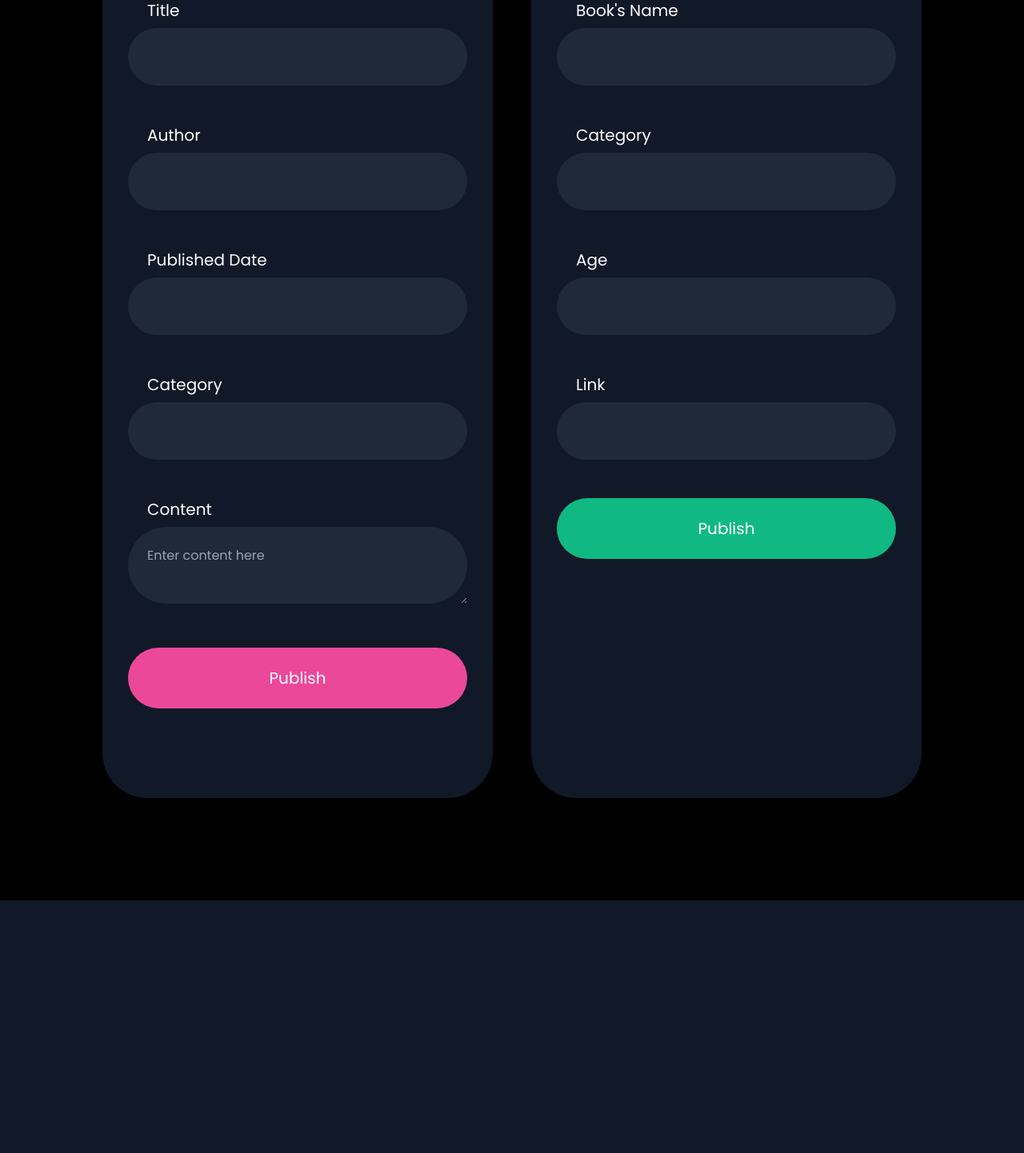
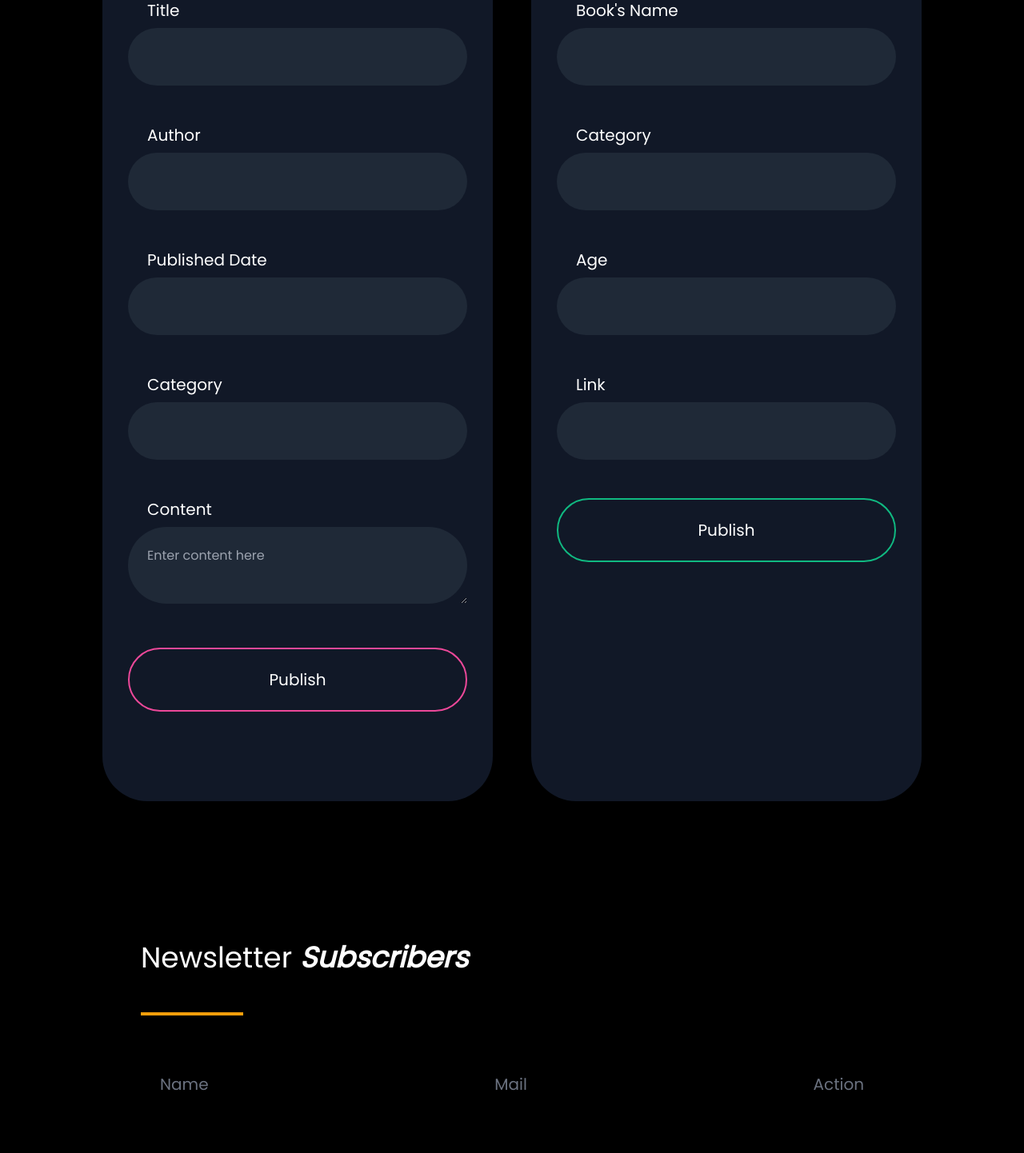
Before and after one commit to PrattDarsh/yg_backend, a Node server app: template views/admin.ejs in a window 1280 px wide. Shown: the part 409-1851 px from the top of the page at 80% size. Before the commit the page ends 1535 px from the top, so only its background shows below. Run offline with Node 20, Linux system fonts and the light colour scheme; the template is opened without the code that fills it, so the values that code supplies are empty; some libraries are stand-ins or nearby versions.

Commit message:
add newsletter tracker to dashboard

```diff
--- a/app.js
+++ b/app.js
@@ -39,9 +39,15 @@ const bookSchema = new mongoose.Schema({
   link: String,
 });
 
+const subsSchema = new mongoose.Schema({
+  name: String,
+  mail: String,
+});
+
 const Blog = new mongoose.model("blog", blogSchema);
 const Book = new mongoose.model("book", bookSchema);
 const user = new mongoose.model("user", userSchema);
+const Subs = new mongoose.model("subscriber", subsSchema);
 
 app.get("/", (req, res) => {
   res.sendFile(__dirname + "/index.html");
@@ -96,6 +102,20 @@ app.post("/:page", (req, res) => {
         }
       }
     });
+  } else if (req.params.page == "newsletter") {
+    const newSub = new Subs({
+      name: req.body.Name,
+      mail: req.body.Email,
+    });
+
+    newSub.save((err) => {
+      if (!err) {
+        res.render("success", {
+          title: "",
+          message: "You have successfully subscribed to our newsletter!",
+        });
+      }
+    });
   } else {
     res.sendFile(__dirname + "/" + req.params.page + ".html");
   }
@@ -103,8 +123,16 @@ app.post("/:page", (req, res) => {
 
 app.get("/dashboard", (req, res) => {
   const user = app.get("user");
-  res.render("admin", {
-    user: user.username,
+  Subs.find({}, (err, allSubs) => {
+    if (err) {
+      console.log(err);
+    } else {
+      console.log(allSubs);
+      res.render("admin", {
+        user: user.username,
+        subs: allSubs,
+      });
+    }
   });
 });
 
--- a/views/admin.ejs
+++ b/views/admin.ejs
@@ -13,7 +13,7 @@
         href="https://fonts.googleapis.com/css2?family=League+Spartan:wght@500&family=Lora:ital@1&family=Poppins&display=swap"
         rel="stylesheet">
     <link rel="stylesheet" href="css/styles.css">
-    <title>About</title>
+    <title>Dashboard | Yugen</title>
 </head>
 
 <style>
@@ -130,7 +130,8 @@
                         <textarea name="content" class="w-full bg-gray-800 curvedFull py-6 px-6 focus:outline-none mt-2"
                             placeholder="Enter content here"></textarea>
                     </div>
-                    <button class="w-full bg-pink-500 curvedFull py-6 text-xl">Publish</button>
+                    <button
+                        class="w-full border-2 border-pink-500 hover:bg-pink-500 curvedFull py-6 text-xl transition duration-100">Publish</button>
 
                 </form>
             </div>
@@ -163,13 +164,61 @@
                             class="w-full bg-gray-800 curvedFull py-6 px-6 focus:outline-none mt-2">
                     </div>
 
-                    <button class="w-full bg-green-500 curvedFull py-6 text-xl" type="submit">Publish</button>
+                    <button
+                        class="w-full border-2 border-green-500 curvedFull py-6 text-xl transition duration-100 hover:bg-green-500"
+                        type="submit">Publish</button>
 
                 </form>
             </div>
         </div>
+
     </section>
 
+
+    <section class="mx-32 px-12 py-12 rounded-full ">
+        <div class="flex justify-between">
+            <div class=" text-3xl md:text-4xl ">
+                <p> Newsletter <span class="font-bold italic">Subscribers</span></p>
+                <div class="h-1 bg-yellow-500 w-32  my-12"></div>
+            </div>
+            <!-- <a href=""
+                class="curvedFull  my-8 py-6 px-12 text-xl border-2 border-yellow-500 hover:bg-yellow-500 transition duration-100">Compose</a> -->
+
+        </div>
+
+
+        <div class="flex justify-between text-center text-xl px-6 py-6 text-gray-500">
+            <p>Name</p>
+
+            <div class="">
+                <p>Mail</p>
+            </div>
+            <div class="">
+                <p>Action</p>
+            </div>
+
+        </div>
+        <%for(var i=0;i< subs.length;i++){%>
+            <div class="flex justify-between text-xl px-6 py-6 bg-gray-900 curvedFull my-6 text-center">
+                <p>
+                    <%=subs[i].name%>
+                </p>
+
+                <p>
+                    <%=subs[i].mail%>
+                </p>
+                <a class="text-yellow-500 underline" href="mailto:<%=subs[i].mail%>"><svg
+                        xmlns="http://www.w3.org/2000/svg" fill="none" viewBox="0 0 24 24" stroke-width="1.5"
+                        stroke="currentColor" class="w-8 h-8">
+                        <path stroke-linecap="round" stroke-linejoin="round"
+                            d="M21.75 6.75v10.5a2.25 2.25 0 01-2.25 2.25h-15a2.25 2.25 0 01-2.25-2.25V6.75m19.5 0A2.25 2.25 0 0019.5 4.5h-15a2.25 2.25 0 00-2.25 2.25m19.5 0v.243a2.25 2.25 0 01-1.07 1.916l-7.5 4.615a2.25 2.25 0 01-2.36 0L3.32 8.91a2.25 2.25 0 01-1.07-1.916V6.75" />
+                    </svg>
+                </a>
+
+            </div>
+
+            <% } %>
+    </section>
 
     <script src="https://cdnjs.cloudflare.com/ajax/libs/gsap/3.7.1/gsap.min.js"></script>
     <script src="https://cdnjs.cloudflare.com/ajax/libs/gsap/3.7.1/ScrollTrigger.min.js"></script>
```
Also changed, not shown: index.html (+33 -33 lines).
